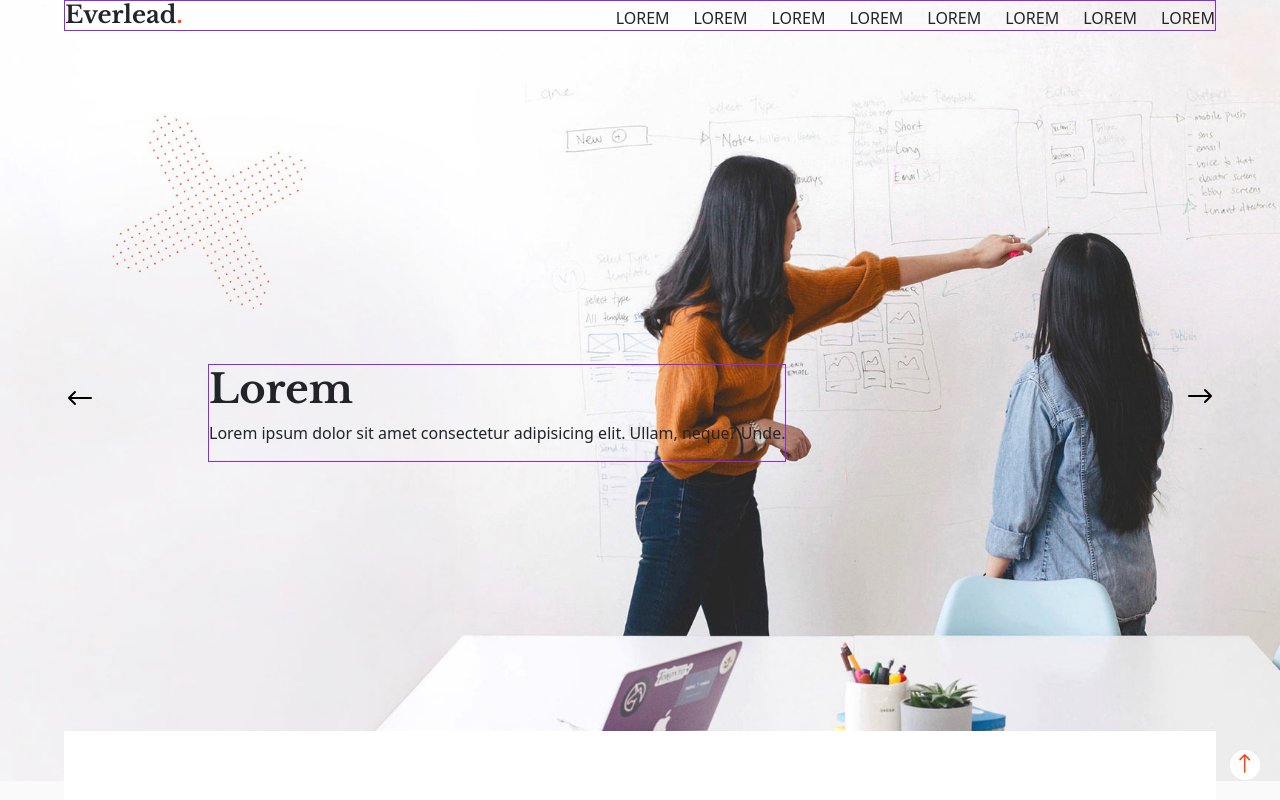
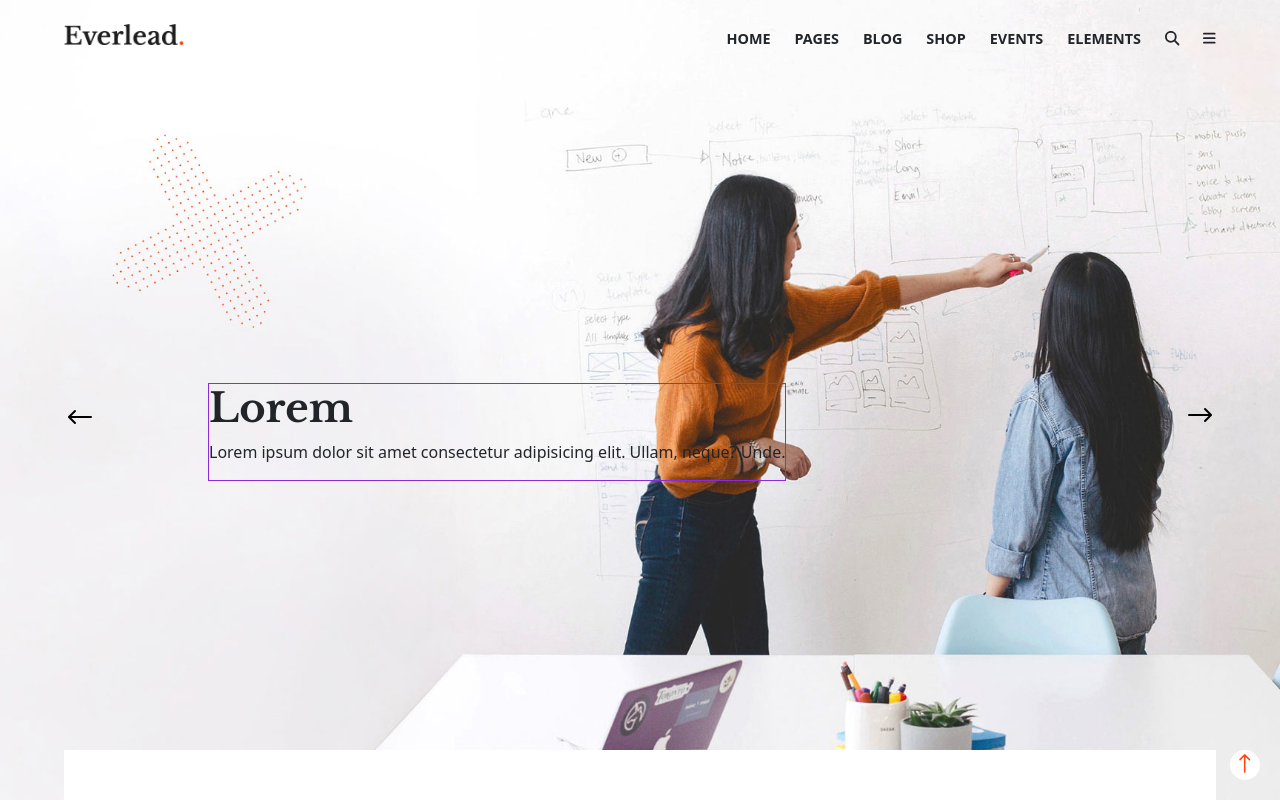
Before and after one commit to SerenaMalusa/proj-html-vuejs, a Vue app: page / in a window 1280 px wide. Shown: the top 800 px of the page. Built offline with nearby package versions, Linux system fonts and the light colour scheme.

Commit message:
feat: dinamically add header nav elements

```diff
--- a/src/components/AppHeader.vue
+++ b/src/components/AppHeader.vue
@@ -1,24 +1,95 @@
 <script>
   export default {
-
+    data () {
+      return {
+        menu: [
+          {
+            link: '#',
+            text: 'Home',
+            icon: {
+              kitClass: '',
+              iconClass: '',
+            },
+          },
+          {
+            link: '#',
+            text: 'Pages',
+            icon: {
+              kitClass: '',
+              iconClass: '',
+            },
+          },
+          {
+            link: '#',
+            text: 'Blog',
+            icon: {
+              kitClass: '',
+              iconClass: '',
+            },
+          },
+          {
+            link: '#',
+            text: 'Shop',
+            icon: {
+              kitClass: '',
+              iconClass: '',
+            },
+          },
+          {
+            link: '#',
+            text: 'Events',
+            icon: {
+              kitClass: '',
+              iconClass: '',
+            },
+          },
+          {
+            link: '#',
+            text: 'Elements',
+            icon: {
+              kitClass: '',
+              iconClass: '',
+            },
+          },
+          {
+            link: '#',
+            text: '',
+            icon: {
+              kitClass: 'solid',
+              iconClass: 'magnifying-glass',
+            },
+          },
+          {
+            link: '#',
+            text: '',
+            icon: {
+              kitClass: 'solid',
+              iconClass: 'bars',
+            },
+          },
+        ]
+      }
+    }
   }
 </script>
 
 <template>
-  <div class="container-l d-flex justify-content-between align-items-end debug">
+  <div class="container-l d-flex justify-content-between align-items-end">
 
-    <a class="h4 text-serif mb-0" href="#">Everlead<b class="text-secondary">.</b></a>
+    <img src="../assets/img/logo-img-01.png" alt="Everleadlogo">
+
+    <!-- <a class="h4 text-serif mb-0" href="#">Everlead<b class="text-secondary">.</b></a> -->
 
     <nav>
       <ul class="d-flex mb-0">
-        <li class="text-uppercase ms-4">Lorem</li>
-        <li class="text-uppercase ms-4">Lorem</li>
-        <li class="text-uppercase ms-4">Lorem</li>
-        <li class="text-uppercase ms-4">Lorem</li>
-        <li class="text-uppercase ms-4">Lorem</li>
-        <li class="text-uppercase ms-4">Lorem</li>
-        <li class="text-uppercase ms-4">Lorem</li>
-        <li class="text-uppercase ms-4">Lorem</li>
+        <!-- <li class="text-uppercase ms-4">Lorem</li> -->
+        <li v-for="link in menu" class="text-uppercase ms-4">
+          <a v-if="link.text" href="link.link">{{ link.text }}</a>
+          <a v-else href="link.link">
+            <font-awesome-icon :icon="`fa-${link.icon.kitClass} fa-${link.icon.iconClass}`" />
+          </a>
+        </li>
+
       </ul>
     </nav>
 
@@ -32,9 +103,19 @@
     @use '../styles/partials/mixins.scss' as *;
 
     .container-l {
-      // height: $header-h;
+      height: $header-h;
       position: relative;
       z-index: 1;
+
+      img {
+        width: 120px;
+        margin-bottom: 5px;
+      }
+
+      a {
+        font-size: 0.9rem;
+        font-weight: 600;
+      }
     }
 
 
--- a/src/main.js
+++ b/src/main.js
@@ -10,11 +10,11 @@ import { library } from '@fortawesome/fontawesome-svg-core';
 /* import font awesome icon component */
 import { FontAwesomeIcon } from '@fortawesome/vue-fontawesome';
 /* import specific icons  from the 3 free kits*/
-import { faLocationDot, faPhone, faEnvelope } from '@fortawesome/free-solid-svg-icons';
+import { faLocationDot, faPhone, faEnvelope, faMagnifyingGlass, faBars } from '@fortawesome/free-solid-svg-icons';
 import {  } from '@fortawesome/free-regular-svg-icons';
 import { faTwitter } from '@fortawesome/free-brands-svg-icons';
 /* add icons to the library */
-library.add( faTwitter, faLocationDot, faPhone, faEnvelope );
+library.add( faTwitter, faLocationDot, faPhone, faEnvelope, faMagnifyingGlass, faBars );
 
 // import globall components
 import AppSocial from './components/AppSocial.vue';
```
